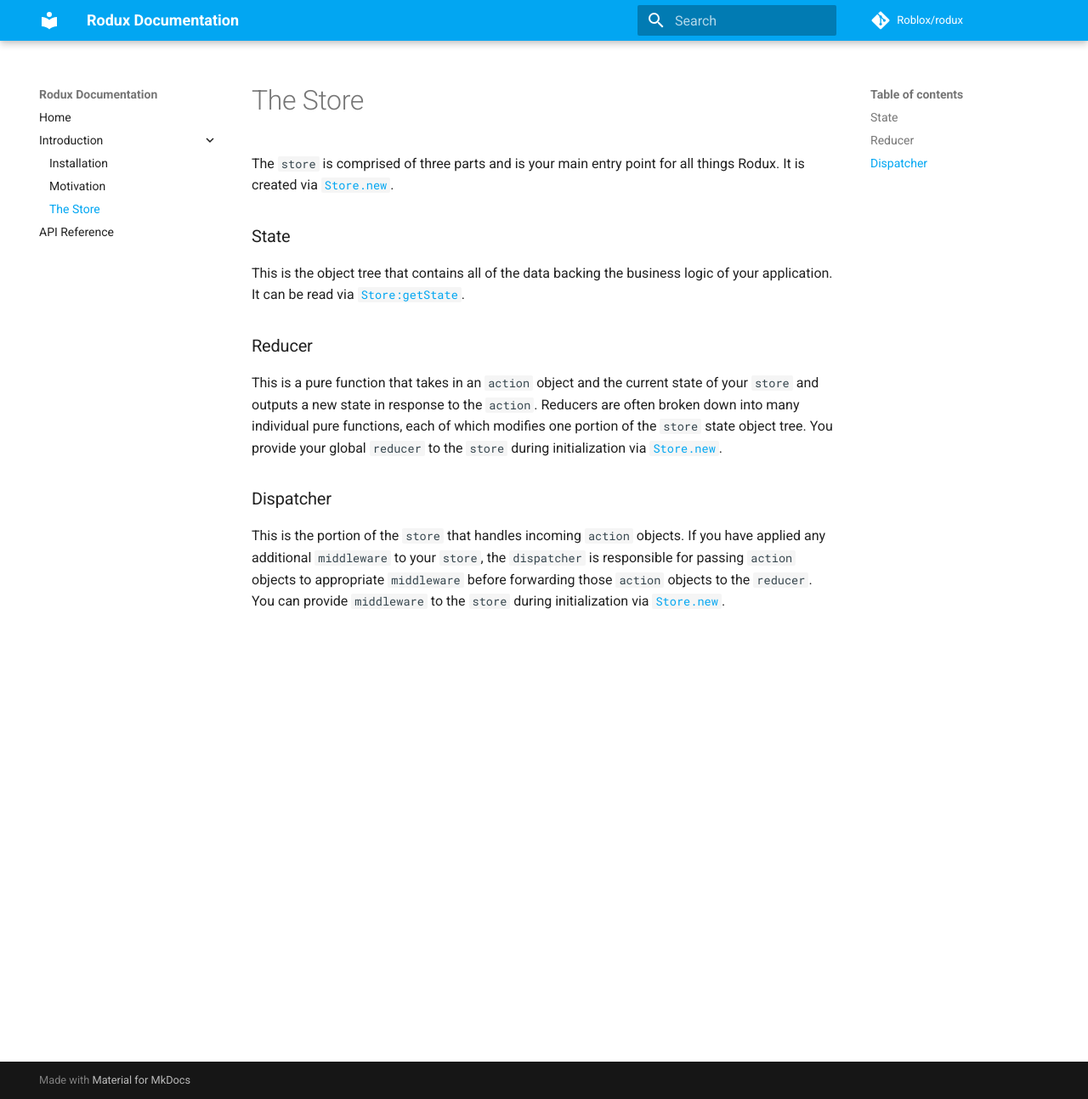
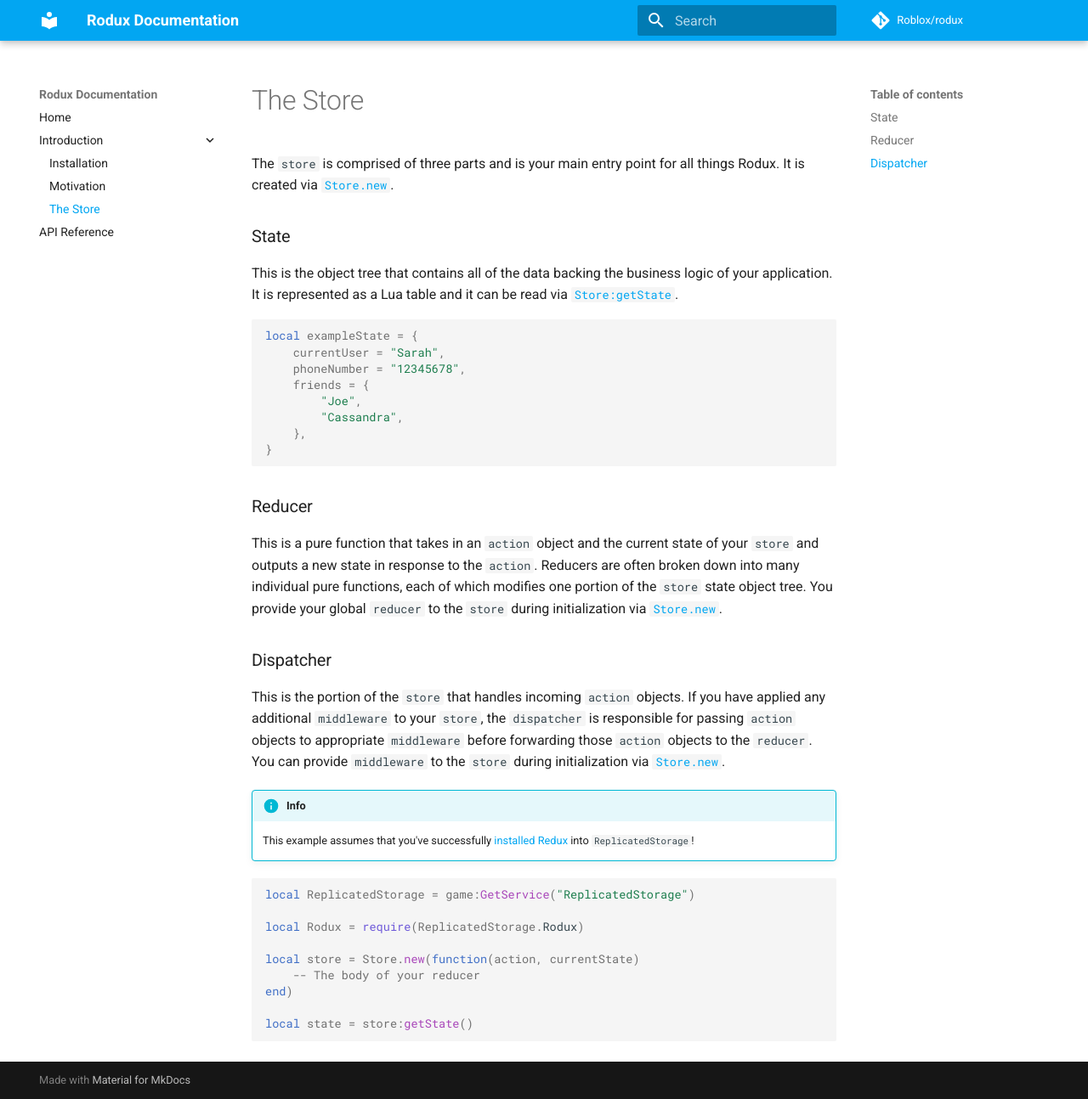
Before and after one commit to Roblox/rodux, an MkDocs documentation site: the page built from docs/introduction/store.md, in a window 1280 px wide and 1294 px high. Shown: the whole window at 85% size. Built offline with MkDocs 1.6.1 and Material for MkDocs 9.7.7, drawn with Linux system fonts in a browser that asks for light colours; comment, search, counter and statistics services are not loaded; old or Windows-style settings are respelled for this version of MkDocs.

Commit message:
Add code samples to store.md

````diff
--- a/docs/introduction/store.md
+++ b/docs/introduction/store.md
@@ -1,10 +1,36 @@
 The `store` is comprised of three parts and is your main entry point for all things Rodux. It is created via [`Store.new`](../api-reference.md#storenew).
 
 ### State
-This is the object tree that contains all of the data backing the business logic of your application. It can be read via [`Store:getState`](../api-reference.md#storegetstate).
+This is the object tree that contains all of the data backing the business logic of your application. It is represented as a Lua table and it can be read via [`Store:getState`](../api-reference.md#storegetstate).
+
+```lua
+local exampleState = {
+	currentUser = "Sarah",
+	phoneNumber = "12345678",
+	friends = {
+		"Joe",
+		"Cassandra",
+	},
+}
+```
 
 ### Reducer
 This is a pure function that takes in an `action` object and the current state of your `store` and outputs a new state in response to the `action`. Reducers are often broken down into many individual pure functions, each of which modifies one portion of the `store` state object tree. You provide your global `reducer` to the `store` during initialization via [`Store.new`](../api-reference.md#storenew).
 
 ### Dispatcher
 This is the portion of the `store` that handles incoming `action` objects. If you have applied any additional `middleware` to your `store`, the `dispatcher` is responsible for passing `action` objects to appropriate `middleware` before forwarding those `action` objects to the `reducer`. You can provide `middleware` to the `store` during initialization via [`Store.new`](../api-reference.md#storenew).
+
+!!! info
+	This example assumes that you've successfully [installed Redux](installation.md) into `ReplicatedStorage`!
+
+```lua
+local ReplicatedStorage = game:GetService("ReplicatedStorage")
+
+local Rodux = require(ReplicatedStorage.Rodux)
+
+local store = Store.new(function(action, currentState)
+	-- The body of your reducer
+end)
+
+local state = store:getState()
+```
````
